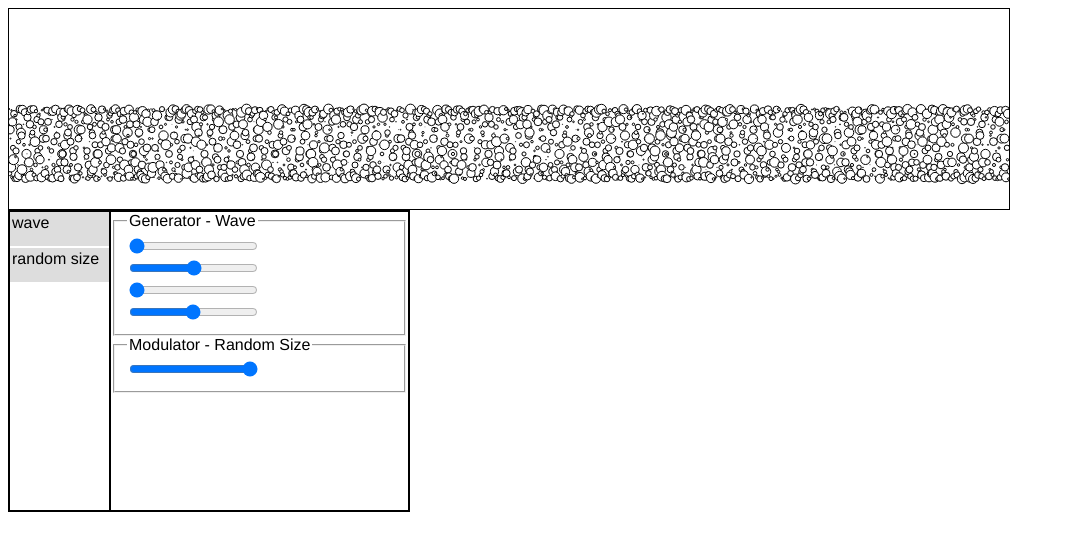
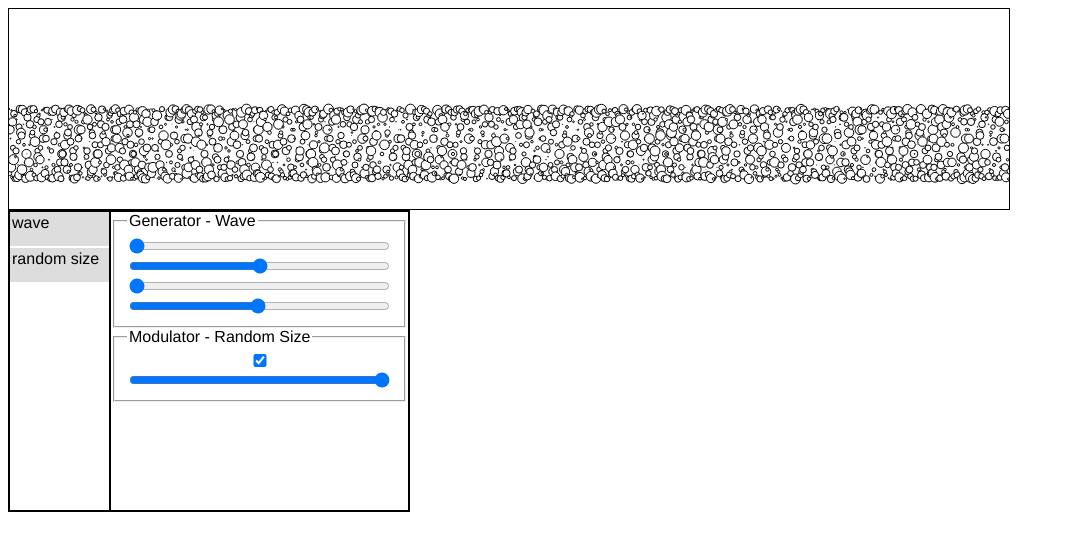
Before and after one commit to daniel-dihardja/sinus-duktus-03, a website built with webpack: page index.html in a window 1280 px wide. Shown: the whole page, without its empty margins (0-1065 px from the left). Built offline with nearby package versions, Linux system fonts and the light colour scheme.

Commit message:
set panel flex direction

```diff
--- a/sinus-duktus/generators/wave.js
+++ b/sinus-duktus/generators/wave.js
@@ -27,6 +27,7 @@ export class Wave {
 
   ui() {
     const f = document.createElement('fieldset');
+    f.setAttribute('class', 'panel-item');
     const l = document.createElement('legend');
     l.innerHTML = 'Generator - Wave';
     f.appendChild(l);
--- a/sinus-duktus/modulators/random-size.js
+++ b/sinus-duktus/modulators/random-size.js
@@ -8,6 +8,7 @@ export class RandomSize {
     this.min = 1;
     this.max = 5;
     this.value = this.max;
+    this.active = true;
     this.onChange;
   }
 
@@ -17,12 +18,21 @@ export class RandomSize {
 
   ui() {
     const con = document.createElement('fieldset');
+    con.setAttribute('class', 'panel-item');
     const l = document.createElement('legend');
     l.innerHTML = 'Modulator - Random Size';
     con.appendChild(l);
 
+    const a = document.createElement('input');
+    a.setAttribute('type', 'checkbox');
+    a.setAttribute('checked', this.active);
+    a.addEventListener('change', e => {
+      this.active = e.target.checked;
+      if (this.onChange) this.onChange();
+    });
+    con.appendChild(a);
+
     const max = document.createElement('input');
-
     max.setAttribute('type', 'range');
     max.setAttribute('min', this. min);
     max.setAttribute('max', this. max);
--- a/sinus-duktus/setup.js
+++ b/sinus-duktus/setup.js
@@ -16,6 +16,9 @@ export class Setup {
 
   run() {
     const d = this.generator.run();
-    return this.modulators.reduce((acc, m) => m.mod(acc), d);
+    return this.modulators.reduce((acc, m) => {
+      if(m.active) return m.mod(acc);
+      return acc;
+    }, d);
   }
 }
--- a/styles/style.scss
+++ b/styles/style.scss
@@ -39,6 +39,11 @@ canvas {
   min-height: 100px;
 }
 
+.panel-item {
+  display: flex;
+  flex-direction: column;
+}
+
 .item {
   height: 30px;
   background-color: #DDDDDD;
```
